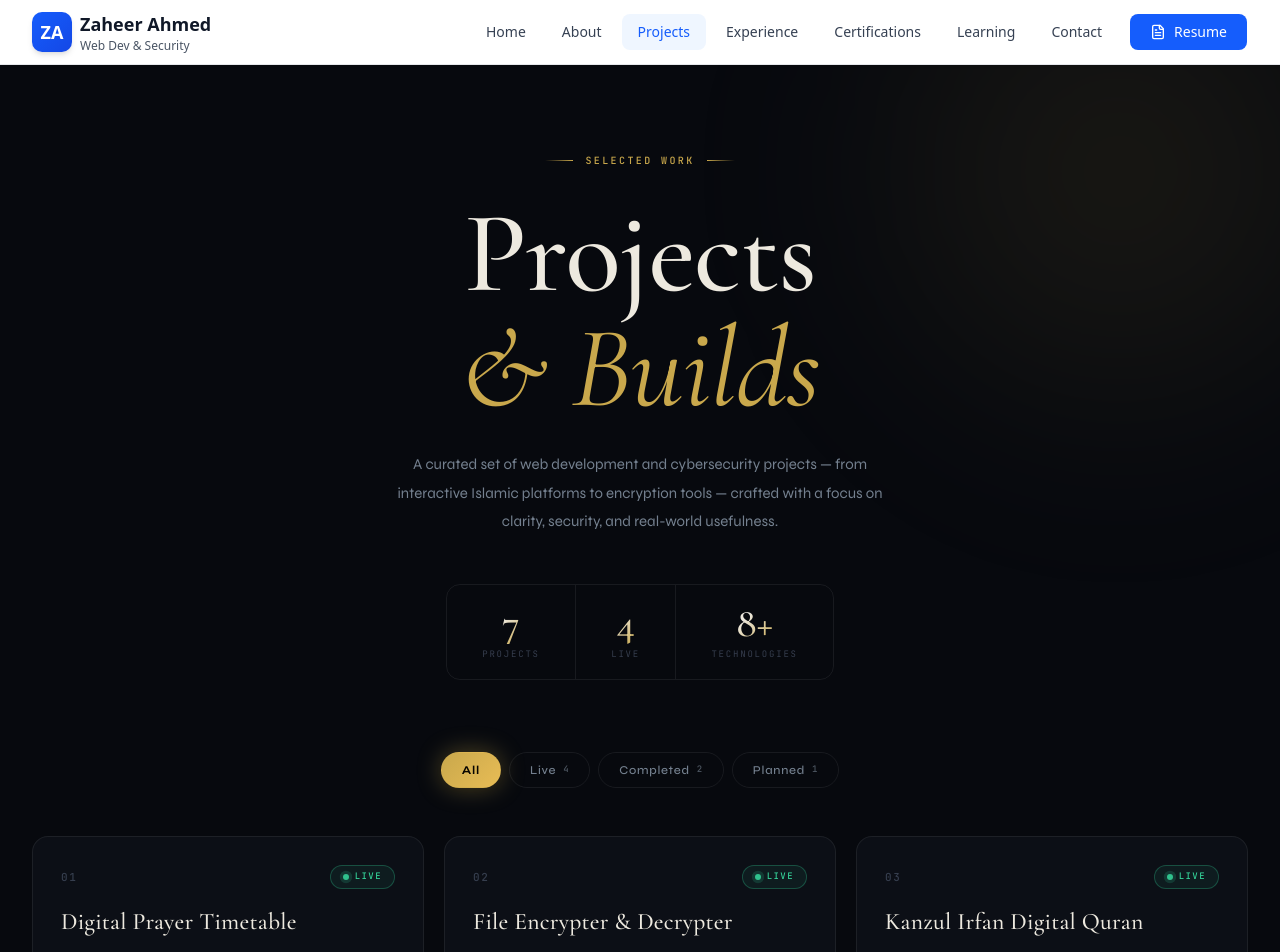
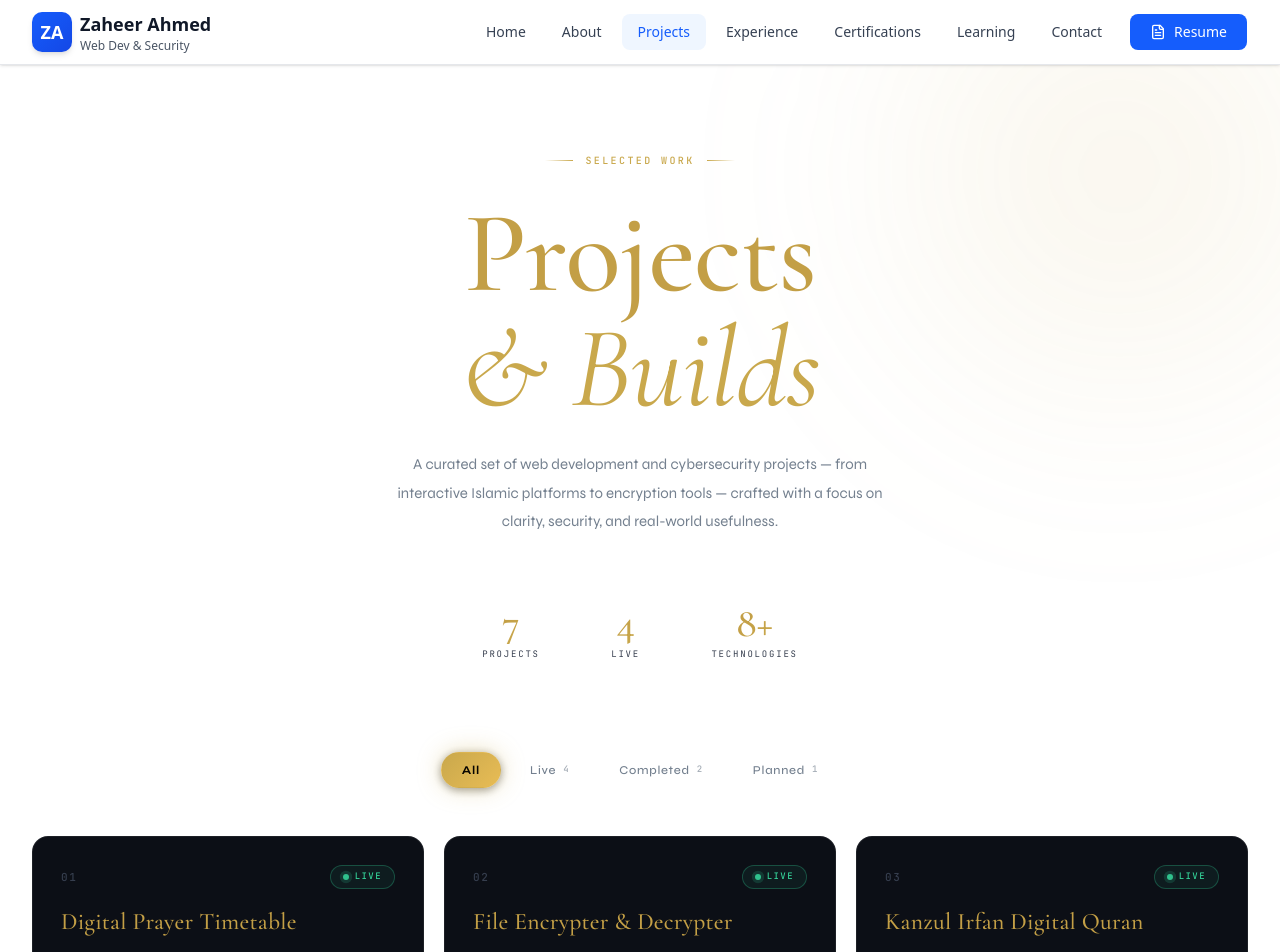
Before and after one commit to ZaheerAhmed04/zaheerahmed.ite, a React (Vite) app: page /projects in a window 1280 px wide. Shown: the top 952 px of the page. Built offline with nearby package versions, Linux system fonts and the light colour scheme.

Commit message:
Update CSS variables for light theme styling

```diff
--- a/src/pages/Projects.tsx
+++ b/src/pages/Projects.tsx
@@ -122,11 +122,11 @@ const CSS = `
   @import url('https://fonts.googleapis.com/css2?family=Cormorant+Garamond:ital,wght@0,400;0,500;0,600;1,400;1,500&family=Syne:wght@400;500;600;700&family=JetBrains+Mono:wght@400;500&display=swap');
 
   :root {
-    --bg-deep:        #07090e;
+    --bg-deep:      rgb(255, 255, 255);
     --bg-card:        #0c0f16;
     --border:         rgba(255,255,255,0.07);
     --border-hover:   rgba(255,255,255,0.13);
-    --text-primary:   #ede9df;
+    --text-primary:   #c39f46;
     --text-secondary: #74808f;
     --text-muted:     #363e4e;
     --gold:           #c9a84c;
@@ -375,7 +375,7 @@ const CSS = `
     transition: opacity 0.4s;
     background: radial-gradient(
       300px circle at var(--mx, 50%) var(--my, 50%),
-      rgba(201,168,76,0.09),
+      rgba(237, 234, 227, 0.09),
       transparent 65%
     );
   }
@@ -505,7 +505,7 @@ const CSS = `
     font-weight: 500;
     padding: 3px 10px;
     border-radius: 5px;
-    background: rgba(255,255,255,0.04);
+    background: rgba(236, 230, 230, 0.04);
     border: 1px solid rgba(255,255,255,0.08);
     color: var(--text-secondary);
     letter-spacing: 0.04em;
```
